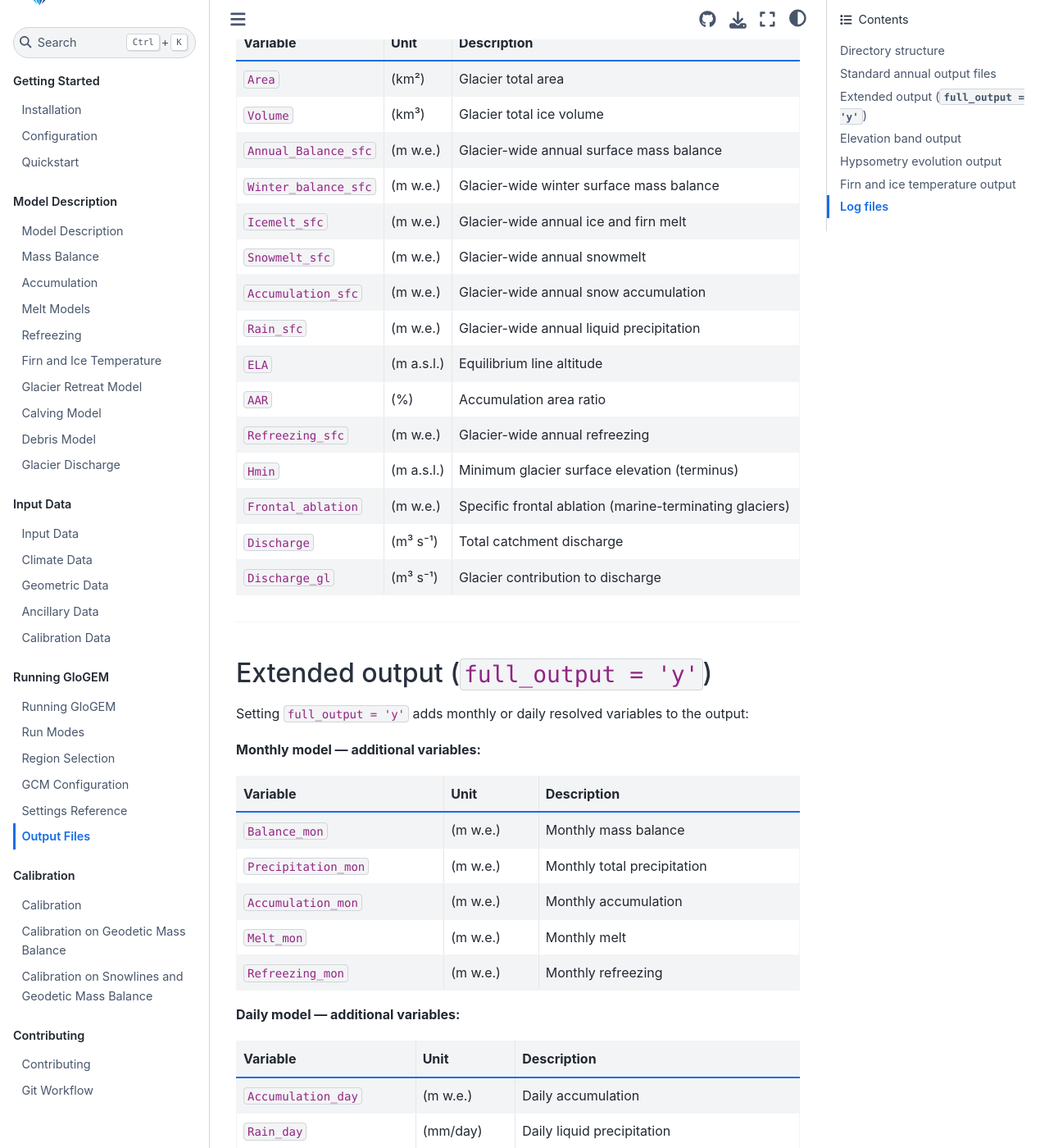
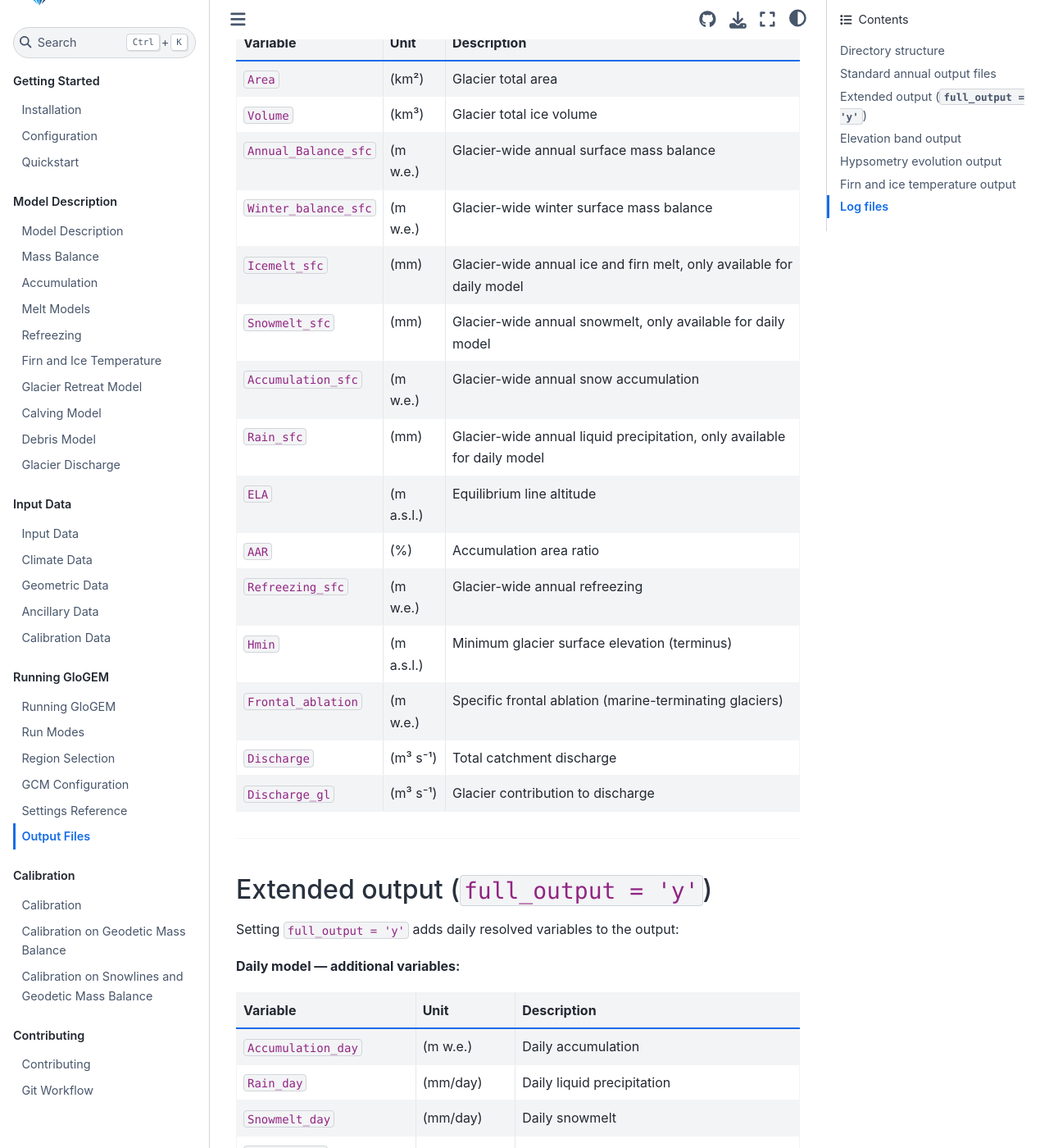
Before and after one commit to eth-vaw-glaciology/GloGEM-doc-temp, a Sphinx documentation site: the page built from docs/source/running-glogem/output-files.md, in a window 1280 px wide and 1400 px high, scrolled down 820 px. Shown: the whole window at 82% size. Built offline with Sphinx 7.4.7 and the Sphinx Book theme 1.1.4, drawn with Linux system fonts in a browser that asks for light colours.

Commit message:
correcting the units

```diff
--- a/docs/source/running-glogem/output-files.md
+++ b/docs/source/running-glogem/output-files.md
@@ -33,10 +33,10 @@ Each glacier produces one output file containing an annual time series. The defa
 | `Volume` | (km³) | Glacier total ice volume |
 | `Annual_Balance_sfc` | (m w.e.) | Glacier-wide annual surface mass balance |
 | `Winter_balance_sfc` | (m w.e.) | Glacier-wide winter surface mass balance |
-| `Icemelt_sfc` | (m w.e.) | Glacier-wide annual ice and firn melt |
-| `Snowmelt_sfc` | (m w.e.) | Glacier-wide annual snowmelt |
+| `Icemelt_sfc` | (mm) | Glacier-wide annual ice and firn melt, only available for daily model |
+| `Snowmelt_sfc` | (mm) | Glacier-wide annual snowmelt, only available for daily model |
 | `Accumulation_sfc` | (m w.e.) | Glacier-wide annual snow accumulation |
-| `Rain_sfc` | (m w.e.) | Glacier-wide annual liquid precipitation |
+| `Rain_sfc` | (mm) | Glacier-wide annual liquid precipitation, only available for daily model |
 | `ELA` | (m a.s.l.) | Equilibrium line altitude |
 | `AAR` | (%) | Accumulation area ratio |
 | `Refreezing_sfc` | (m w.e.) | Glacier-wide annual refreezing |
@@ -49,17 +49,7 @@ Each glacier produces one output file containing an annual time series. The defa
 
 ## Extended output (`full_output = 'y'`)
 
-Setting `full_output = 'y'` adds monthly or daily resolved variables to the output:
-
-**Monthly model — additional variables:**
-
-| Variable | Unit | Description |
-|----------|------|-------------|
-| `Balance_mon` | (m w.e.) | Monthly mass balance |
-| `Precipitation_mon` | (m w.e.) | Monthly total precipitation |
-| `Accumulation_mon` | (m w.e.) | Monthly accumulation |
-| `Melt_mon` | (m w.e.) | Monthly melt |
-| `Refreezing_mon` | (m w.e.) | Monthly refreezing |
+Setting `full_output = 'y'` adds daily resolved variables to the output:
 
 **Daily model — additional variables:**
 
```
